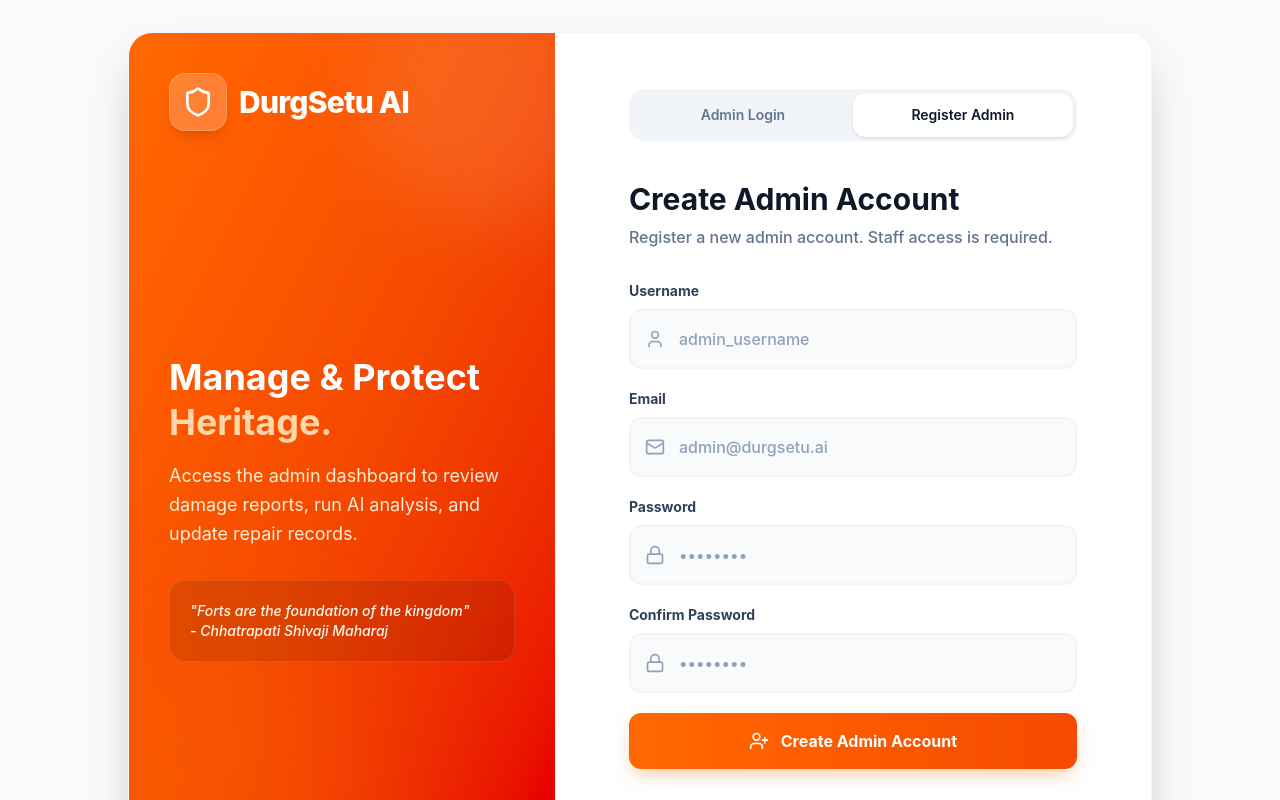
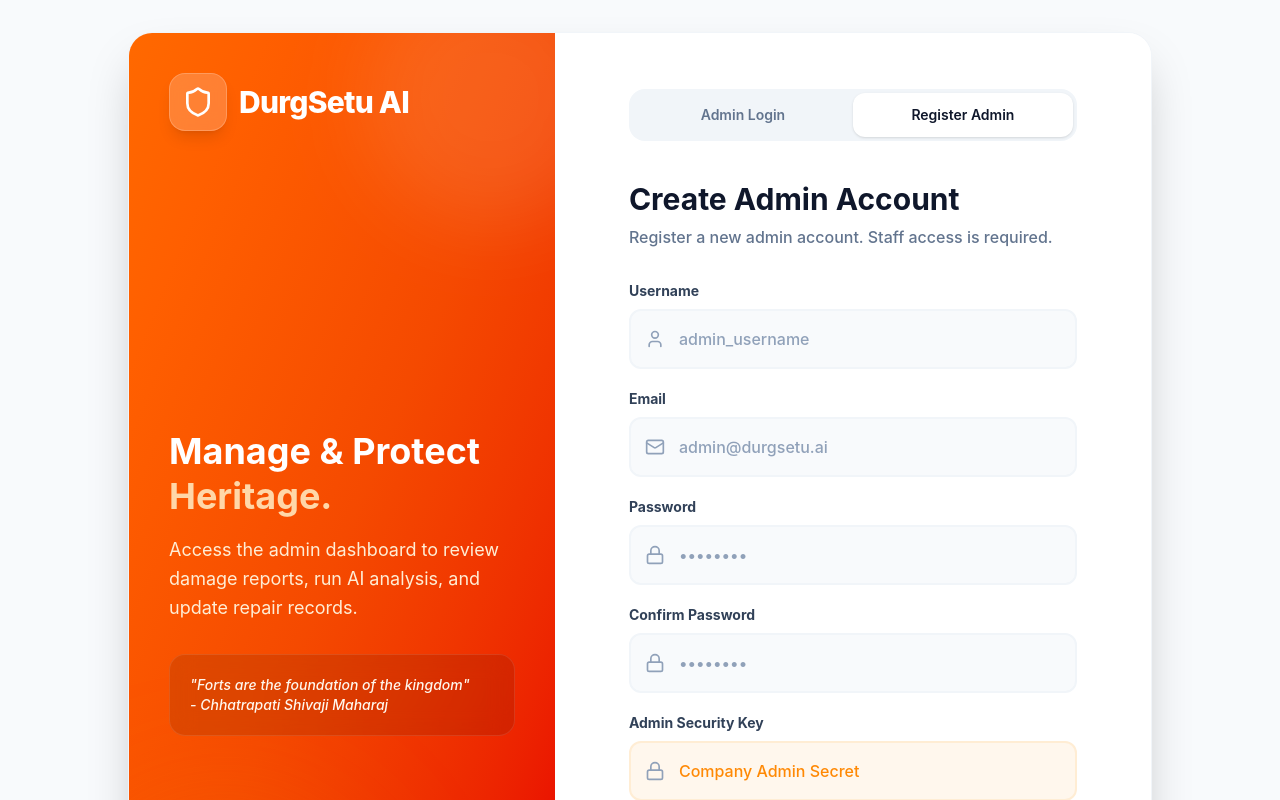
Before and after one commit to mitpatil07/DurgSetu-AI, a React (Vite) app in the folder Frontend/: page /admin/login in a window 1280 px wide. Both pictures are taken after a click on the button "Register Admin". Shown: the top 800 px of the page. Built offline with nearby package versions, Linux system fonts and the light colour scheme.

Commit message:
fix bugs

```diff
--- a/Frontend/src/admin/AdminLogin.jsx
+++ b/Frontend/src/admin/AdminLogin.jsx
@@ -4,7 +4,7 @@ import { Shield, Mail, Lock, AlertCircle, Loader, UserPlus, User } from 'lucide-
 
 const AdminLogin = () => {
     const [mode, setMode] = useState('login');
-    const [formData, setFormData] = useState({ username: '', email: '', password: '', confirmPassword: '' });
+    const [formData, setFormData] = useState({ username: '', email: '', password: '', confirmPassword: '', adminSecret: '' });
     const [error, setError] = useState('');
     const [loading, setLoading] = useState(false);
     const navigate = useNavigate();
@@ -31,7 +31,7 @@ const AdminLogin = () => {
 
             const body = mode === 'login'
                 ? { username: formData.username, password: formData.password, role: 'admin' }
-                : { username: formData.username, email: formData.email, password: formData.password, role: 'admin' };
+                : { username: formData.username, email: formData.email, password: formData.password, admin_secret: formData.adminSecret, role: 'admin' };
 
             const response = await fetch(url, {
                 method: 'POST',
@@ -196,6 +196,21 @@ const AdminLogin = () => {
                                 </div>
                             )}
 
+                            {mode === 'register' && (
+                                <div>
+                                    <label className="block text-sm font-bold text-slate-700 mb-2">Admin Security Key</label>
+                                    <div className="relative group">
+                                        <div className="absolute inset-y-0 left-0 pl-4 flex items-center pointer-events-none text-slate-400 group-focus-within:text-orange-500 transition-colors">
+                                            <Lock className="h-5 w-5" />
+                                        </div>
+                                        <input type="password" name="adminSecret" value={formData.adminSecret} onChange={handleChange} required
+                                            className="pl-12 w-full p-4 bg-orange-50 border-2 border-orange-100 rounded-xl focus:bg-white focus:ring-4 focus:ring-orange-500/10 focus:border-orange-500 transition-all text-slate-900 font-medium outline-none placeholder:text-orange-400"
+                                            placeholder="Company Admin Secret" />
+                                    </div>
+                                    <p className="text-xs text-slate-400 mt-2 font-medium">To prevent abuse, creating an admin account requires a system-issued security key.</p>
+                                </div>
+                            )}
+
                             <button type="submit" disabled={loading}
                                 className="w-full bg-gradient-to-r from-orange-500 to-orange-600 hover:from-orange-600 hover:to-orange-700 text-white font-bold py-4 px-6 rounded-xl shadow-[0_8px_20px_-6px_rgba(249,115,22,0.5)] hover:shadow-[0_12px_25px_-6px_rgba(249,115,22,0.6)] transition-all duration-300 hover:-translate-y-1 active:scale-[0.98] flex items-center justify-center gap-3 cursor-pointer disabled:opacity-70 disabled:hover:translate-y-0 mt-4"
                             >
```
Also changed, not shown: 1 other file (tests, documents, lock files or other folders).
